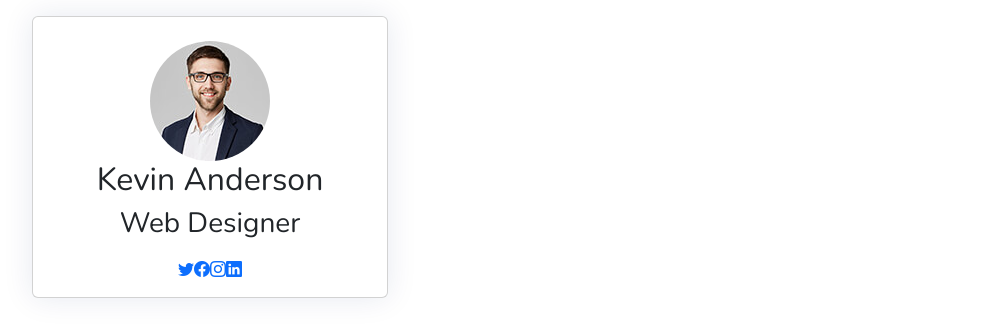
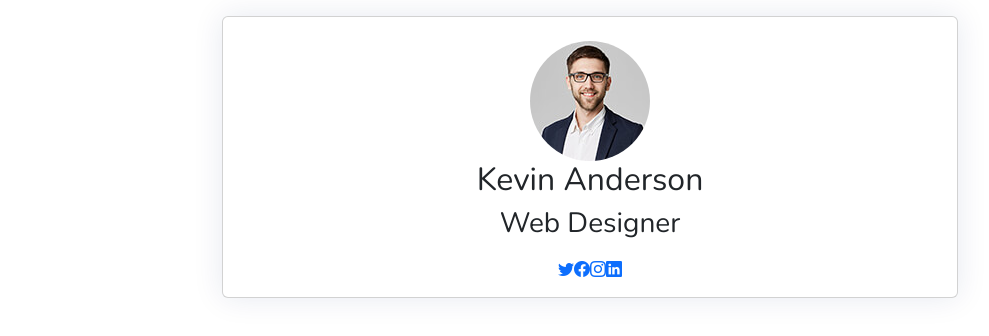
Before and after one commit to mamyhajaina/test-vuejs-TS-CEPALDATA, a Vue app: page /Details/1 in a window 1280 px wide. Shown: the top 336 px of the page, without its empty margins (50-1039 px from the left). Built offline with nearby package versions, Linux system fonts and the light colour scheme.

Commit message:
[Details]

```diff
--- a/src/components/Details.vue
+++ b/src/components/Details.vue
@@ -1,6 +1,6 @@
 <template>
-  <div class="row">
-    <div class="col-xl-4">
+  <div class="row justify-content-center">
+    <div class="col-xl-8">
 
       <div class="card">
         <div class="card-body profile-card pt-4 d-flex flex-column align-items-center">
```
